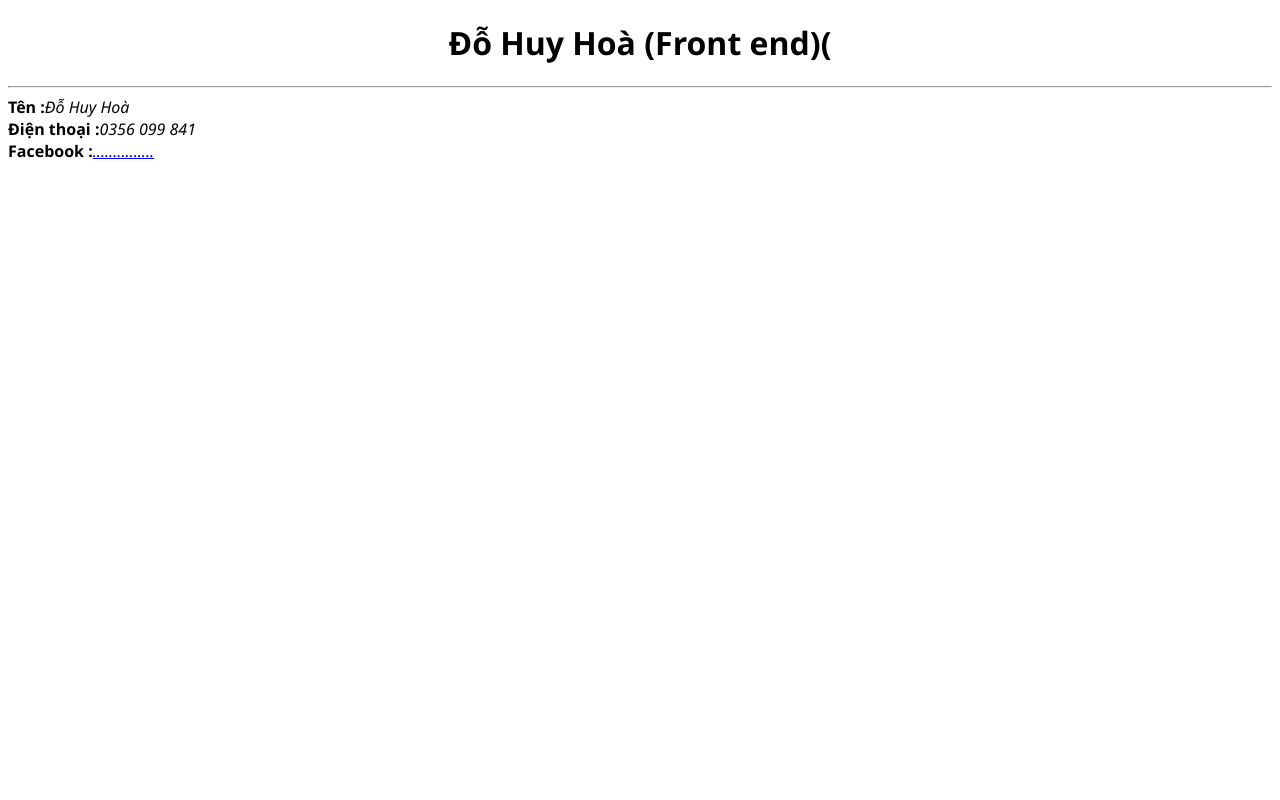
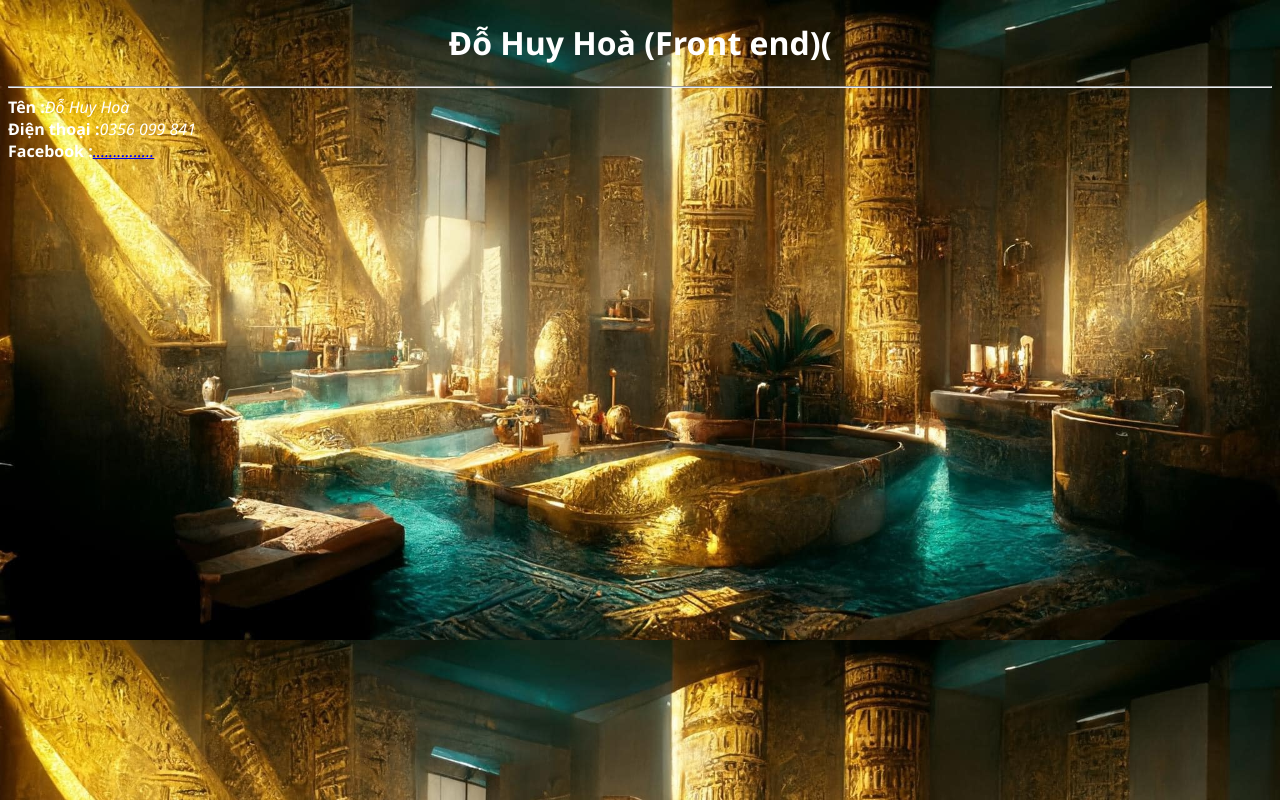
Before and after one commit to dohuyhoa/jaekin.github.io, a plain HTML site: page index.html in a window 1280 px wide. Drawn offline with Linux system fonts and the light colour scheme.

Commit message:
add folder images

```diff
--- a/1.css
+++ b/1.css
@@ -1,4 +1,7 @@
 body {
   font-family: "segoe ui";
+  background-image: url(/images/bg.jpg);
+  background-size: cover;
+  color: #fff;
 }
 h1 {text-align: center;}
```
Also changed, not shown: images/bg.jpg (added).
